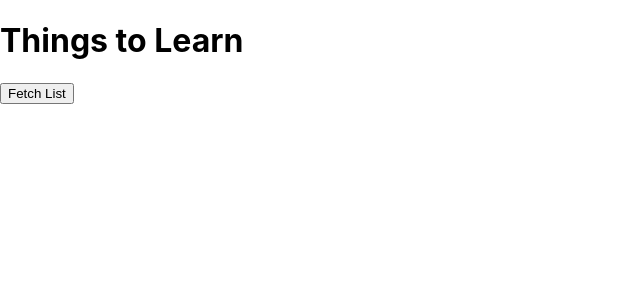
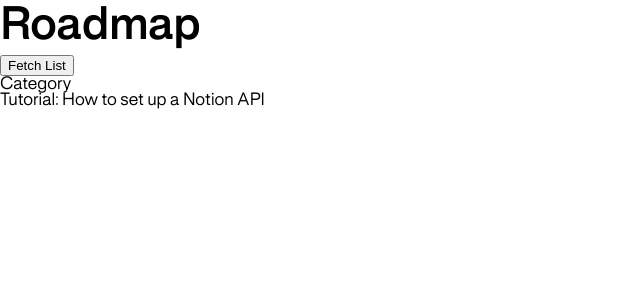
Before and after one commit to AnyaDroz/notion-api, a React (Create React App) app in the folder roadmap-app/: page / in a window 1280 px wide. Shown: the top 300 px of the page, without its empty margins (0-640 px from the left). Built offline with nearby package versions, Linux system fonts and the light colour scheme.

Commit message:
feat: add card component

```diff
--- a/roadmap-app/src/App.tsx
+++ b/roadmap-app/src/App.tsx
@@ -1,4 +1,5 @@
 import {useState} from "react";
+import Card from "./components/Card";
 
 
 interface ThingToLearn {
@@ -11,7 +12,7 @@ const App = () => {
     const [list, setList]= useState<ThingToLearn[]>([])
 return (
     <div>
-        <h1>Things to Learn</h1>
+        <h1>Roadmap</h1>
         <button
             type="button"
             onClick={() => {
@@ -26,6 +27,7 @@ return (
 
             Fetch List
         </button>
+        <Card/>
         <ol>
             {list.map((item, index) => {
                 return <li key={index}><a href={item.url}>{item.label}</a><div>{item.status}</div></li>
--- /dev/null
+++ b/roadmap-app/src/components/Card.tsx
@@ -0,0 +1,10 @@
+const Card = () => {
+    return (
+        <div>
+            <div>Category</div>
+            <div>Tutorial: How to set up a Notion API</div>
+        </div>
+    )
+}
+
+export default Card
--- a/roadmap-app/src/index.css
+++ b/roadmap-app/src/index.css
@@ -1,13 +1,72 @@
 body {
   margin: 0;
-  font-family: -apple-system, BlinkMacSystemFont, 'Segoe UI', 'Roboto', 'Oxygen',
-    'Ubuntu', 'Cantarell', 'Fira Sans', 'Droid Sans', 'Helvetica Neue',
-    sans-serif;
   -webkit-font-smoothing: antialiased;
   -moz-osx-font-smoothing: grayscale;
+  font-family: 'rules-variable';
 }
 
-code {
-  font-family: source-code-pro, Menlo, Monaco, Consolas, 'Courier New',
-    monospace;
+@font-face {
+  font-family: 'rules-variable';
+  src: url('/public/fonts/RulesVariable.ttf') format('truetype');
+  font-weight: 200 900;
+  font-display: swap;
 }
+
+h1 {
+  margin: 0;
+  padding: 0;
+  font-size: 42px;
+  font-weight: 600;
+  line-height: 130%;
+}
+
+h2 {
+  margin: 0;
+  padding: 0;
+  font-size: 24px;
+  font-weight: 300;
+  line-height: 130%;
+}
+
+h3 {
+  margin: 0;
+  padding: 0;
+  font-size: 29px;
+  font-weight: 600;
+  line-height: 130%;
+}
+
+h4 {
+  margin: 0;
+  padding: 0;
+  font-size: 20px;
+  font-weight: 300;
+  line-height: 130%;
+}
+
+p {
+  margin: 0;
+  padding: 0;
+  font-size: 17px;
+  font-weight: 300;
+  line-height: 140%;
+}
+
+a {
+  margin: 0;
+  padding: 0;
+  font-size: 17px;
+  font-weight: 500;
+  line-height: 140%;
+  /*text-decoration: none;*/
+}
+
+:root {
+  --page-max-width: 1280px;
+  --blue: #1646d4;
+  --about-background-color: var(--blue);
+  --light-grey: #F6F6F6;
+  --dark-grey: #1F344D;
+  --case-study-page-background-color: var(--light-grey);
+  --case-study-text-color: var(--dark-grey);
+}
```
Also changed, not shown: roadmap-app/public/fonts/RulesVariable.ttf (added), roadmap-app/src/components/Card.module.css (added).
